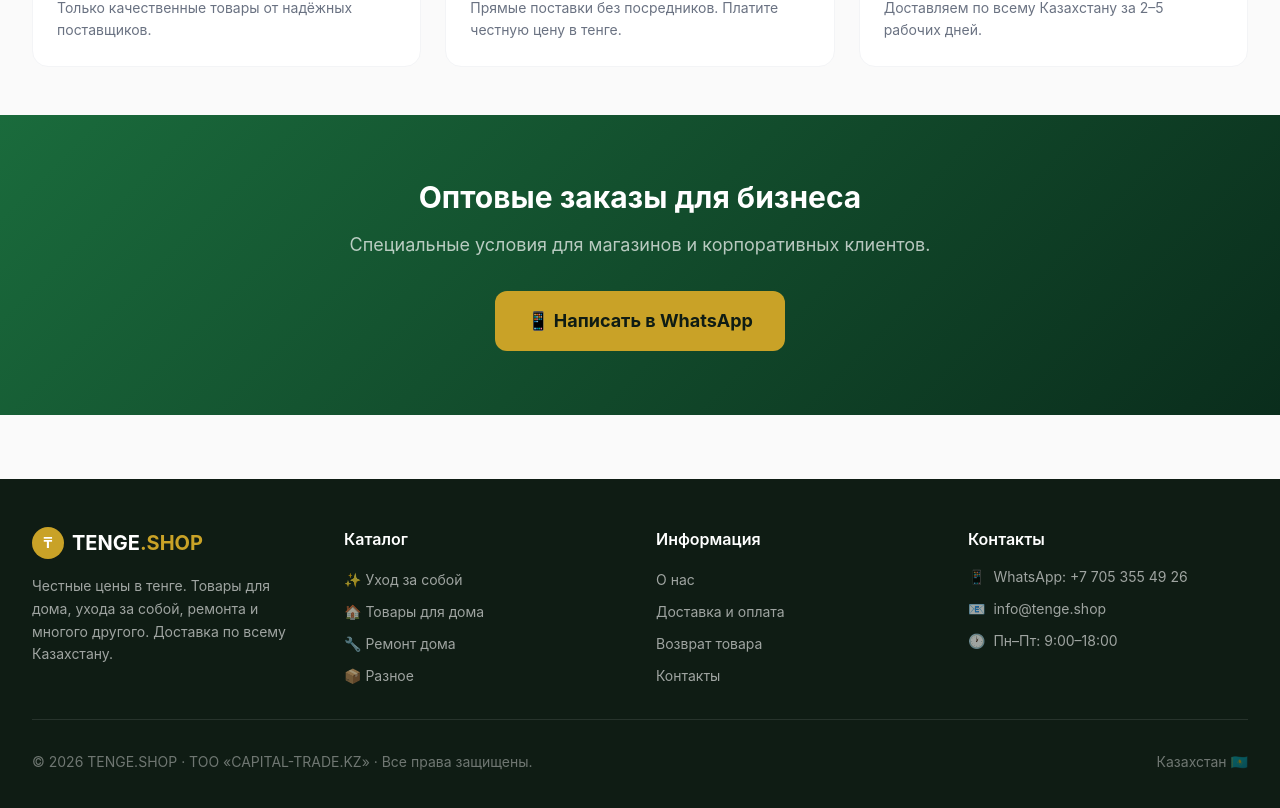
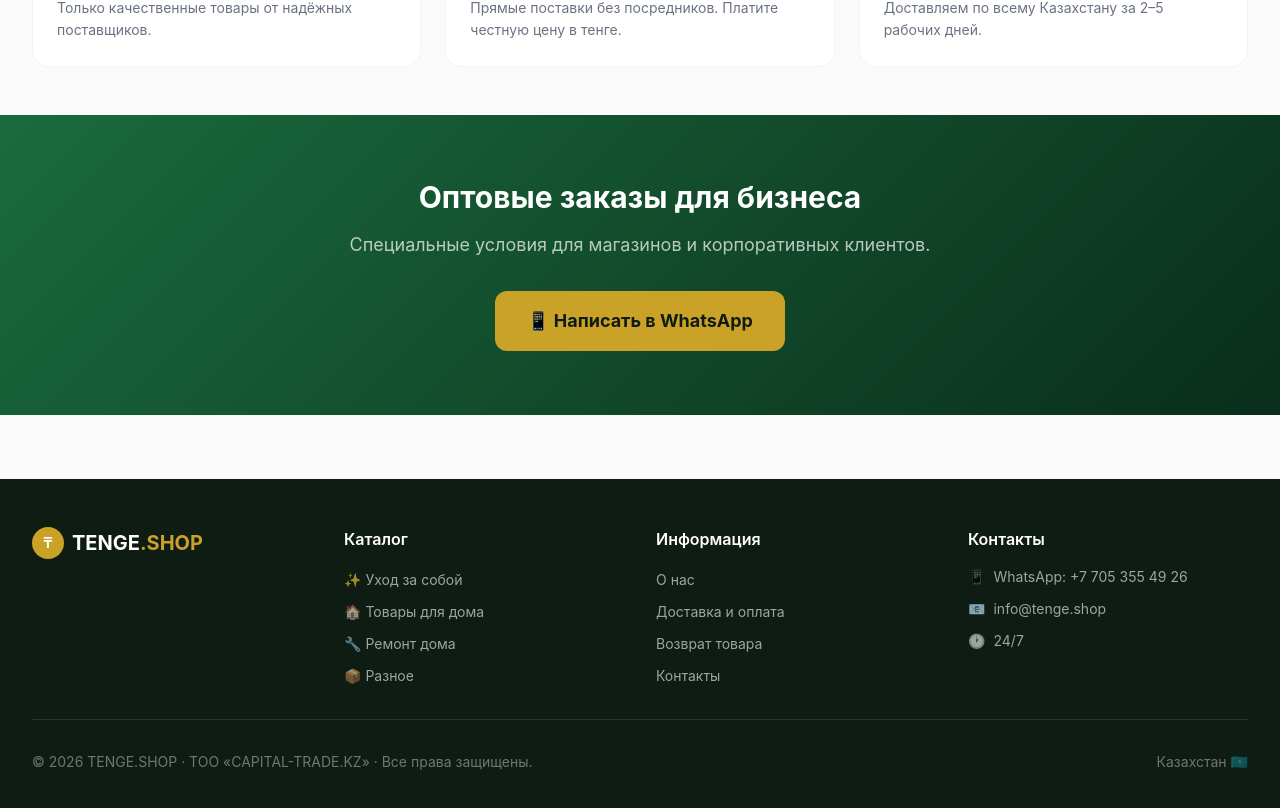
Before and after one commit to askarizhan-del/tenge-shop, a Next.js app: page / in a window 1280 px wide. Shown: the part 2754-3562 px from the top of the page. Built offline with nearby package versions, Linux system fonts and the light colour scheme.

Commit message:
Update footer content and operating hours
Removed the description paragraph and updated the operating hours to 24/7.

```diff
--- a/components/Footer.tsx
+++ b/components/Footer.tsx
@@ -12,9 +12,6 @@ export default function Footer() {
               </div>
               <span className="font-bold text-xl">TENGE<span style={{ color: '#c9a227' }}>.SHOP</span></span>
             </div>
-            <p className="text-white/60 text-sm leading-relaxed">
-              Честные цены в тенге. Товары для дома, ухода за собой, ремонта и многого другого. Доставка по всему Казахстану.
-            </p>
           </div>
 
           <div>
@@ -62,7 +59,7 @@ export default function Footer() {
               </div>
               <div className="flex items-center gap-2 text-white/60 text-sm">
                 <span>🕐</span>
-                <span>Пн–Пт: 9:00–18:00</span>
+                <span>24/7</span>
               </div>
             </div>
           </div>
```
